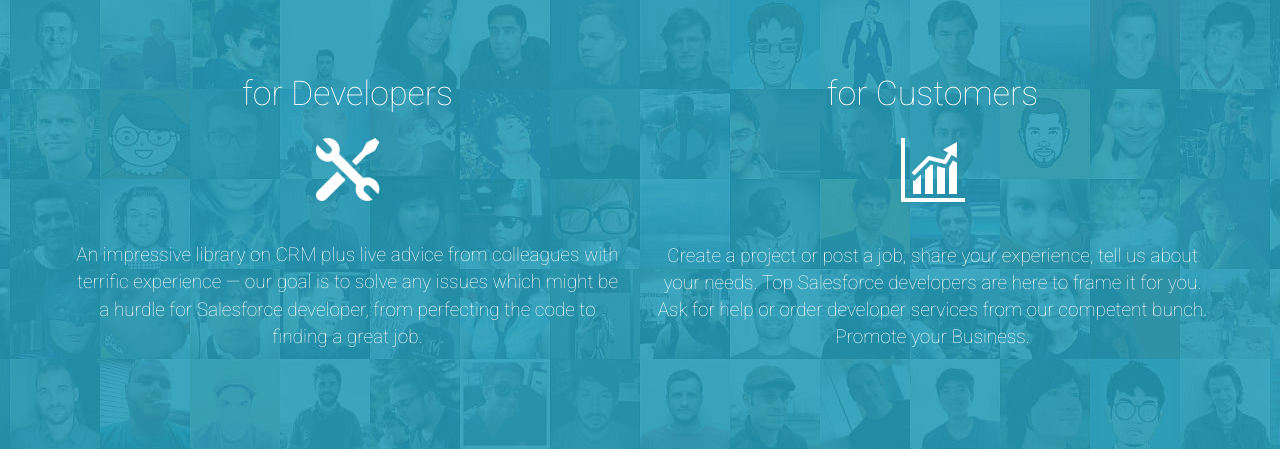
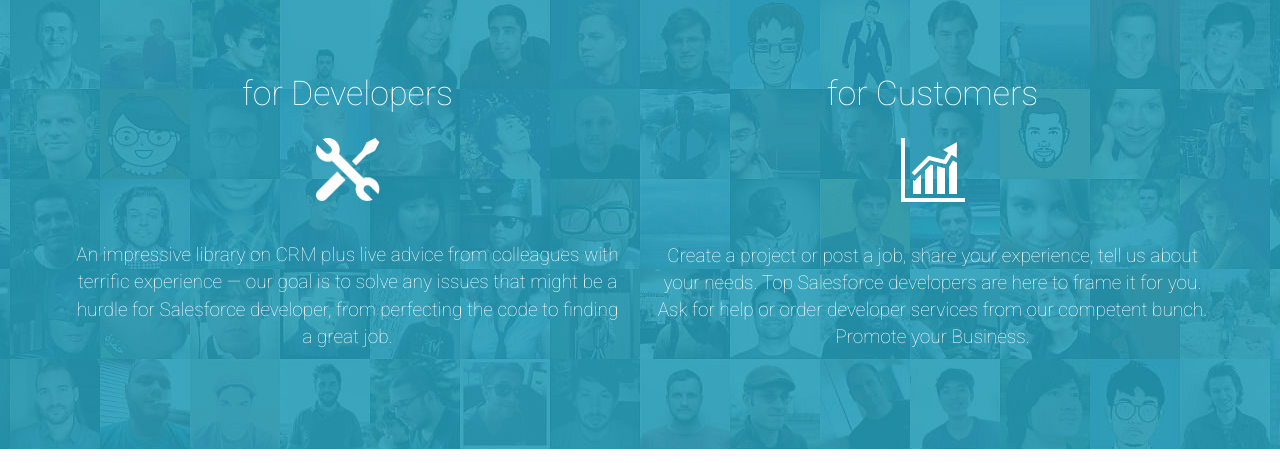
Before and after one commit to dmnBrest/flaks_p2, a Flask app: page / in a window 1280 px wide. Shown: the part 982-1445 px from the top of the page. Run offline with Flask 2, Linux system fonts and the light colour scheme; data that the repository does not hold is empty; parts of the project's set-up code (start-up, migrations or seed data) failed here and were passed over; some libraries are stand-ins or nearby versions.

Commit message:
Home page text fix

```diff
--- a/app/templates/home.html
+++ b/app/templates/home.html
@@ -76,7 +76,7 @@
 							<img src="/static/tools.png" alt=""/>
 						</div>
 						<div class="box-3-content">
-							An impressive library on CRM plus live advice from colleagues with terrific experience — our goal is to solve any issues which might be a hurdle for Salesforce developer, from perfecting the code to finding a great job.
+							An impressive library on CRM plus live advice from colleagues with terrific experience — our goal is to solve any issues that might be a hurdle for Salesforce developer, from perfecting the code to finding a great job.
 						</div>
 					</div>
 					<div class="col-md-6 text-center">
```
